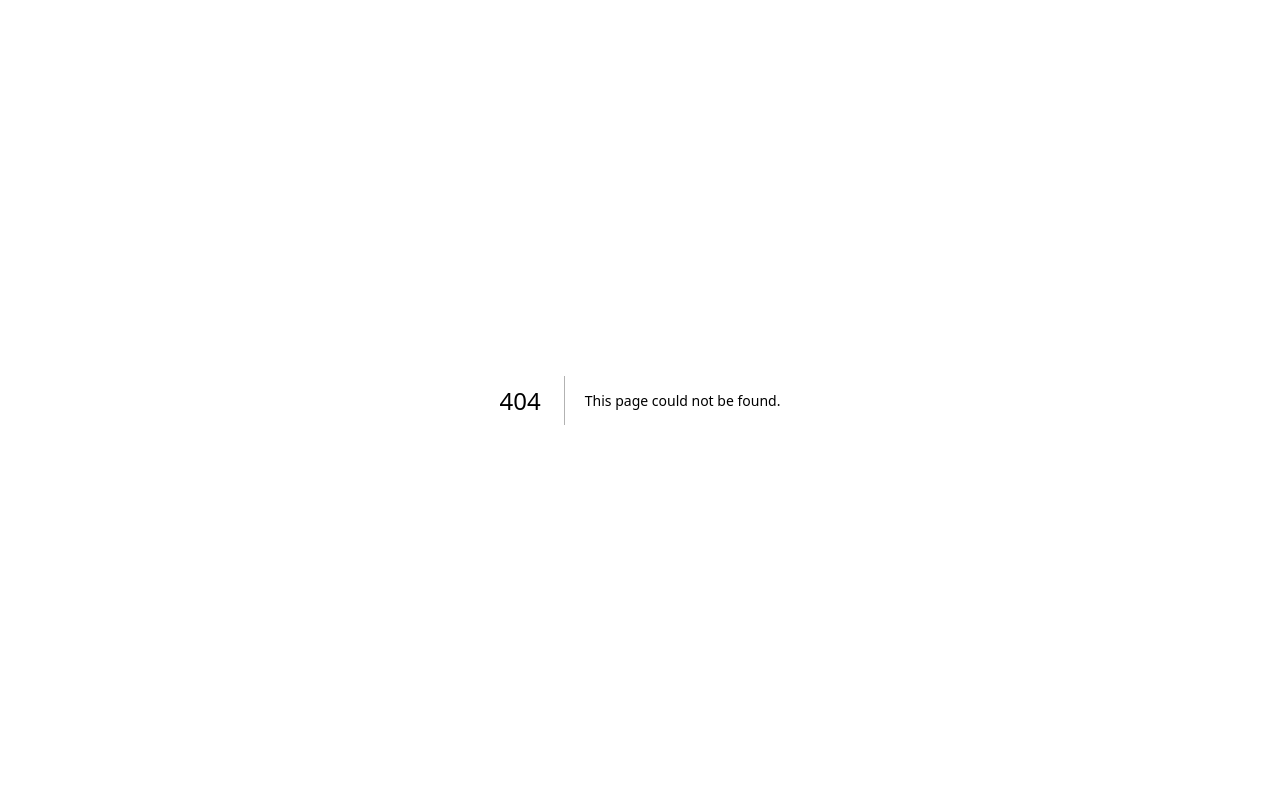
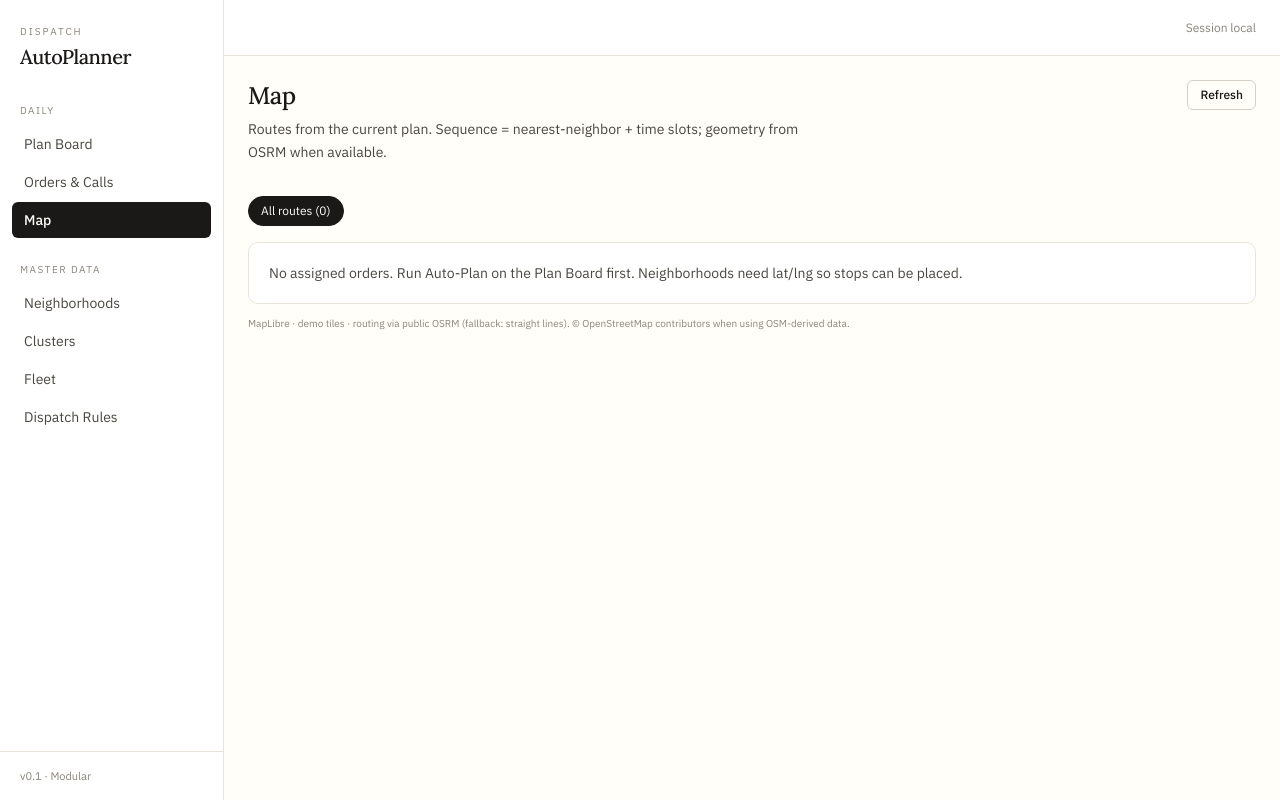
Before and after one commit to selbarinssi/autoplanner, a Next.js app: page /map in a window 1280 px wide. Before the commit this address had no page. Built offline with nearby package versions, Linux system fonts and the light colour scheme.

Commit message:
Create page.tsx

```diff
--- /dev/null
+++ b/src/app/(app)/map/page.tsx
@@ -0,0 +1,105 @@
+'use client';
+
+import { useEffect, useMemo, useState } from 'react';
+import type { Order, Vehicle, Neighborhood } from '@/domain/types';
+import { getOrders } from '@/lib/repositories/orders';
+import { getVehicles } from '@/lib/repositories/vehicles';
+import { getNeighborhoods } from '@/lib/repositories/neighborhoods';
+import { PageHeader } from '@/components/ui/PageHeader';
+import { Button } from '@/components/ui/Button';
+import { Card } from '@/components/ui/Card';
+import { RouteMap } from '@/components/map/RouteMap';
+
+export default function MapPage() {
+  const [orders, setOrders] = useState<Order[]>([]);
+  const [vehicles, setVehicles] = useState<Vehicle[]>([]);
+  const [neighborhoods, setNeighborhoods] = useState<Neighborhood[]>([]);
+  const [selectedVehicleId, setSelectedVehicleId] = useState<string | null>(
+    null
+  );
+
+  function reload() {
+    setOrders(getOrders());
+    setVehicles(getVehicles());
+    setNeighborhoods(getNeighborhoods());
+  }
+
+  useEffect(() => {
+    reload();
+  }, []);
+
+  const activeWithOrders = useMemo(() => {
+    const ids = new Set(
+      orders.filter((o) => o.assignedTo).map((o) => o.assignedTo as string)
+    );
+    return vehicles.filter((v) => !v.isDown && ids.has(v.id));
+  }, [orders, vehicles]);
+
+  const assignedCount = orders.filter((o) => o.assignedTo).length;
+
+  return (
+    <>
+      <PageHeader
+        title="Map"
+        description="Routes from the current plan. Sequence = nearest-neighbor + time slots; geometry from OSRM when available."
+        actions={
+          <Button size="sm" variant="secondary" onClick={reload}>
+            Refresh
+          </Button>
+        }
+      />
+
+      <div className="flex flex-wrap gap-2 mb-4">
+        <button
+          type="button"
+          onClick={() => setSelectedVehicleId(null)}
+          className={`px-3 py-1.5 text-xs rounded-full border transition-all ${
+            selectedVehicleId === null
+              ? 'bg-[var(--text)] text-[var(--text-inverse)] border-[var(--text)]'
+              : 'border-[var(--border-strong)] text-[var(--text-secondary)]'
+          }`}
+        >
+          All routes ({activeWithOrders.length})
+        </button>
+        {activeWithOrders.map((v) => (
+          <button
+            key={v.id}
+            type="button"
+            onClick={() => setSelectedVehicleId(v.id)}
+            className={`px-3 py-1.5 text-xs rounded-full border transition-all ${
+              selectedVehicleId === v.id
+                ? 'bg-[var(--text)] text-[var(--text-inverse)] border-[var(--text)]'
+                : 'border-[var(--border-strong)] text-[var(--text-secondary)]'
+            }`}
+          >
+            {v.type}
+            {v.primaryNeighborhood ? ` · ${v.primaryNeighborhood}` : ''}
+          </button>
+        ))}
+      </div>
+
+      {assignedCount === 0 ? (
+        <Card>
+          <p className="text-sm text-[var(--text-secondary)]">
+            No assigned orders. Run Auto-Plan on the Plan Board first. Neighborhoods
+            need lat/lng so stops can be placed.
+          </p>
+        </Card>
+      ) : (
+        <div className="h-[calc(100vh-220px)] min-h-[480px]">
+          <RouteMap
+            orders={orders}
+            vehicles={vehicles}
+            neighborhoods={neighborhoods}
+            selectedVehicleId={selectedVehicleId}
+          />
+        </div>
+      )}
+
+      <p className="mt-3 text-[10px] text-[var(--text-muted)]">
+        MapLibre · demo tiles · routing via public OSRM (fallback: straight lines).
+        © OpenStreetMap contributors when using OSM-derived data.
+      </p>
+    </>
+  );
+}
```
